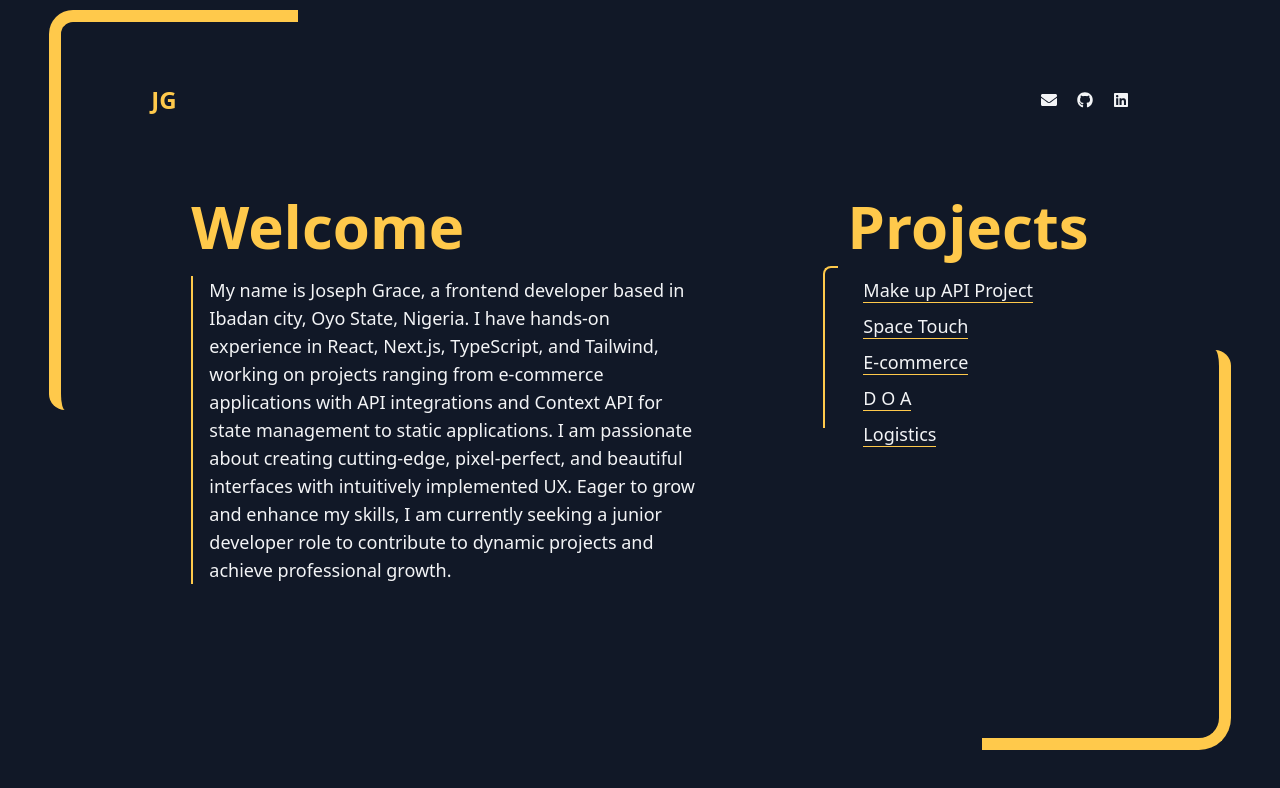
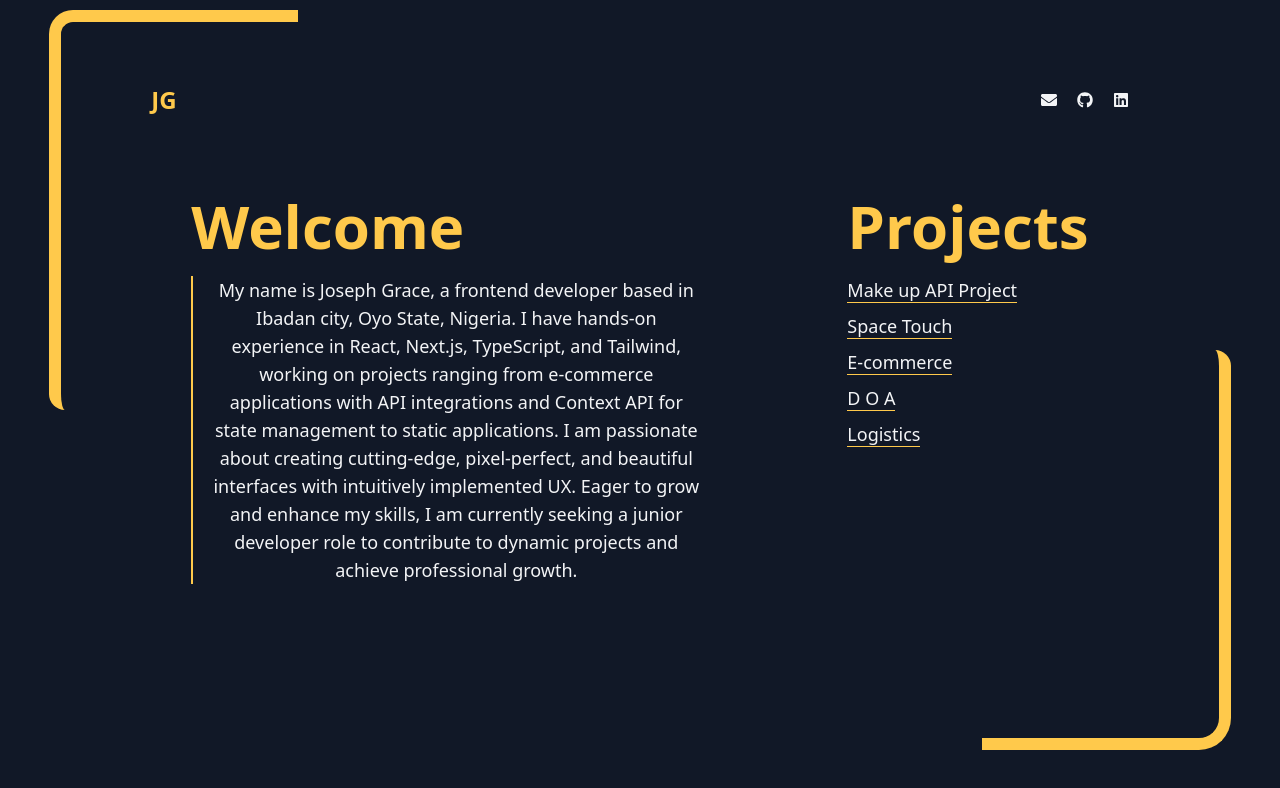
Before and after one commit to GraceJoseph-hub/my-portfolio, a React (Vite) app: page / in a window 1280 px wide. Shown: the top 788 px of the page. Built offline with nearby package versions, Linux system fonts and the light colour scheme.

Commit message:
still making changes

```diff
--- a/src/components/Projects/Projects.jsx
+++ b/src/components/Projects/Projects.jsx
@@ -28,7 +28,7 @@ const Projects = ({className}) => {
   return (
     <div className={`relative ${className}`}>
       <Title text="Projects" className="mb-2" />
-      <div className="projects lg:mt-5 pl-4">
+      <div className="projects lg:mt-5">
         {data.map((project, index) => (
           <div
             key={index}
--- a/src/components/Welcome/Welcome.jsx
+++ b/src/components/Welcome/Welcome.jsx
@@ -5,7 +5,7 @@ const Welcome = ({className}) => {
   return (
     <section className={` ${className}`}>
       <Title text="Welcome " className="mb-2"/>
-      <p className="lg:mt-5 text-sm lg:text-lg border-l-2 border-[#FFc94b] px-4">
+      <p className="lg:mt-5 text-center text-sm lg:text-lg border-l-2 border-[#FFc94b] px-4">
         My name is Joseph Grace, a frontend developer based in Ibadan city, Oyo
         State, Nigeria. I have hands-on experience in React, Next.js,
         TypeScript, and Tailwind, working on projects ranging from e-commerce
--- a/src/index.css
+++ b/src/index.css
@@ -48,14 +48,14 @@ body {
 }
 
 .projects::before{
-  top: 70px;
+  /* top: 70px;
   left: 0;
   border-width: 2px 0 0 2px;
   border-style: solid;
   border-radius: .5rem 0 .5rem 0;
   width: 5%;
   height: 40%;
-  border-color: #FFc94b;
+  border-color: #FFc94b; */
   /* height: auto; */
 }
 
```
